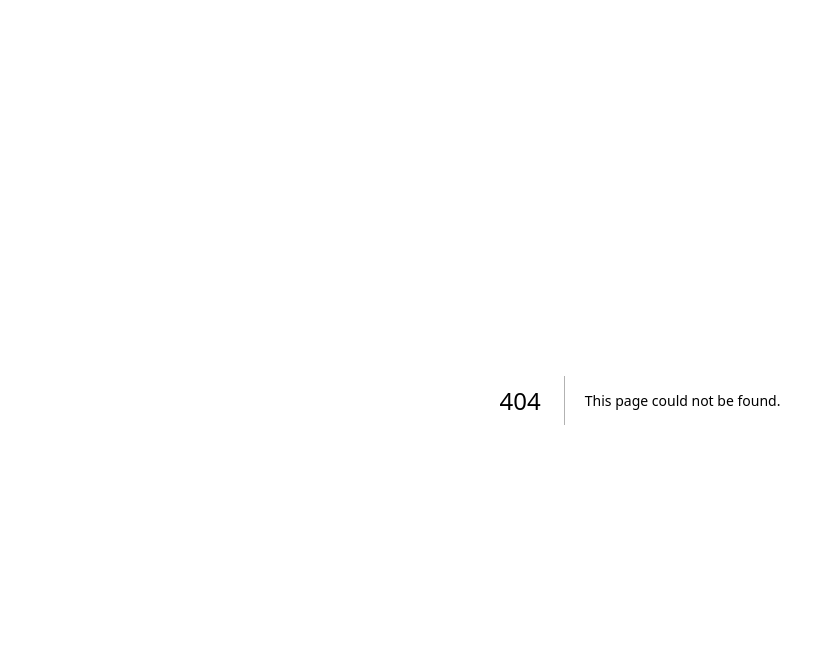
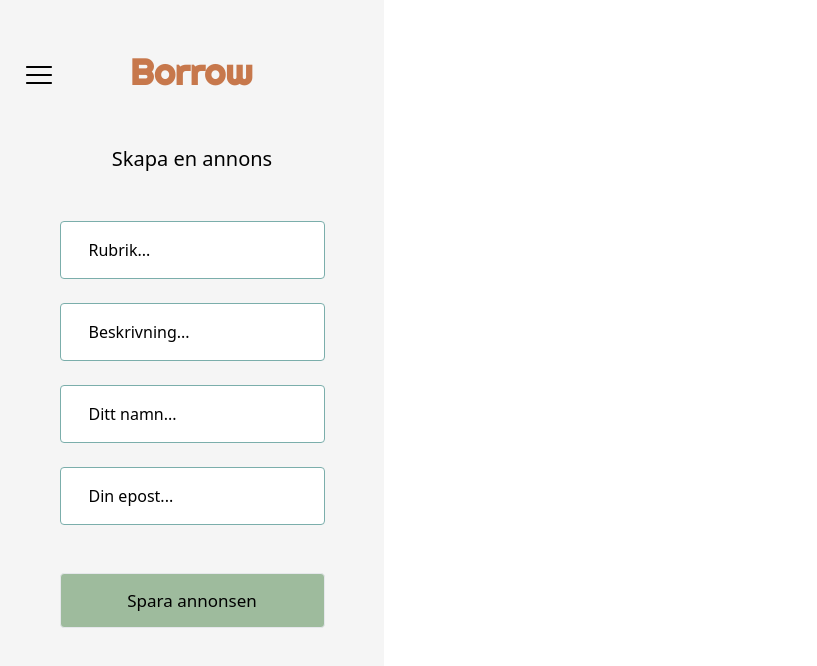
Before and after one commit to Guido-Pierri/borrow-app, a Next.js app: page /addProduct in a window 1280 px wide. Before the commit this address had no page. Shown: the top 666 px of the page, without its empty margins (0-817 px from the left). Built offline with nearby package versions, Linux system fonts and the light colour scheme.

Commit message:
addProducts

```diff
--- /dev/null
+++ b/p-components/addProduct.tsx
@@ -0,0 +1,120 @@
+import { IoIosArrowDown } from "react-icons/io"
+import RegEx from "react"
+import Link from "next/link"
+
+import { SyntheticEvent, useState } from "react"
+import ReactDOM from "react-dom/client"
+
+const AddProduct = ({}) => {
+  const [email, setEmail] = useState("")
+  const [password, setPassword] = useState("")
+  const [validMessageEmail, setValidMessagEmail] = useState("")
+  const [validMessagePassword, setValidMessagePassword] = useState("")
+  const handleSubmit = (e: SyntheticEvent) => {
+    e.preventDefault()
+    console.log(email, password)
+  }
+
+  /*const validation = () => {
+    const emailRegEx =
+      /^([a-zA-Z0-9_\-\.]+)@([a-zA-Z0-9_\-\.]+)\.([a-zA-Z]{2,5})$/i
+
+    const passwordRegEx = new RegExp(
+      "^(?=.*[a-z])(?=.*[A-Z])(?=.*[0-9])(?=.*[!@#$%^&*])(?=.{8,})"
+    )
+
+    if (email === "") {
+      setValidMessagEmail("Epost är obligatoriskt!")
+    } else if (!emailRegEx.test(email)) {
+      setValidMessagEmail("Vänligen ange en giltig Epost!")
+    }
+    if (password === "") {
+      setValidMessagePassword("Lösenord är obligatoriskt!")
+    } else if (!passwordRegEx.test(password)) {
+      setValidMessagePassword("Vänligen ange ett giltigt lösenord!")
+    }
+  }*/
+
+  return (
+    <div className=" flex items-center justify-center text-center bg-[#F5F5F5] font-sans">
+      <div>
+        <h1 className="text-xl font-[500] text-black">Skapa en annons</h1>
+
+        {
+          <form className=" my-12 border-[#7BAEAB]">
+            <label>
+              <input
+                className="rounded py-4 px-7 border w-[265px] border-[#7BAEAB] placeholder-[#000000] bg-[#fff]"
+                placeholder="Rubrik..."
+                type="text"
+                required
+                /*pattern="/^[A-Z0-9._%+-]+@[A-Z0-9.-]+\.[A-Z]{2,4}$/i"*/
+                onChange={(e) => setEmail(e.target.value)}
+              />
+            </label>
+
+            <br />
+            {validMessageEmail}
+            <label>
+              <br />
+              <input
+                className="rounded py-4 px-7 border w-[265px] border-[#7BAEAB] placeholder-[#000000] bg-[#fff]"
+                placeholder="Beskrivning..."
+                type="text"
+                required
+                /*pattern="^(?=.*[a-z])(?=.*[A-Z])(?=.*[0-9])(?=.*[!@#$%^&*])(?=.{8,})"*/
+                onChange={(e) => setPassword(e.target.value)}
+              />
+            </label>
+            <br />
+            {validMessagePassword}
+            <label>
+              <br />
+              <input
+                className="rounded py-4 px-7 border w-[265px] border-[#7BAEAB] placeholder-[#000000] bg-[#fff]"
+                placeholder="Ditt namn..."
+                type="text"
+                required
+                /*pattern="^(?=.*[a-z])(?=.*[A-Z])(?=.*[0-9])(?=.*[!@#$%^&*])(?=.{8,})"*/
+                onChange={(e) => setPassword(e.target.value)}
+              />
+            </label>
+            <br />
+            <label>
+              <br />
+              <input
+                className="rounded py-4 px-7 border w-[265px] border-[#7BAEAB] placeholder-[#000000] bg-[#fff]"
+                placeholder="Din epost..."
+                type="email"
+                required
+                /*pattern="^(?=.*[a-z])(?=.*[A-Z])(?=.*[0-9])(?=.*[!@#$%^&*])(?=.{8,})"*/
+                value={email}
+                onChange={(e) => setPassword(e.target.value)}
+              />
+            </label>
+            <div className="flex items-top justify-center my-12 ">
+              <Link href={"/products"}>
+                <div
+                  className=" text-xl mb-2
+        rounded bg-[#9EBB9D] py-3 border w-[265px] "
+                >
+                  <button
+                    /*onClick={validation}*/
+                    type="submit"
+                    className="
+          rounded-sm text-[17px] text-black
+         "
+                  >
+                    Spara annonsen
+                  </button>
+                </div>
+              </Link>
+            </div>
+          </form>
+        }
+      </div>
+    </div>
+  )
+}
+
+export default AddProduct
--- /dev/null
+++ b/pages/addProduct/index.tsx
@@ -0,0 +1,15 @@
+import AddProduct from "@/p-components/addProduct"
+import Header from "@/p-components/header"
+import { NextPage } from "next"
+interface Props {}
+
+const Index: NextPage<Props> = ({}) => {
+  return (
+    <div className="bg-[#F5F5F5] max-w-sm">
+      <Header></Header>
+      <AddProduct></AddProduct>
+    </div>
+  )
+}
+
+export default Index
```
